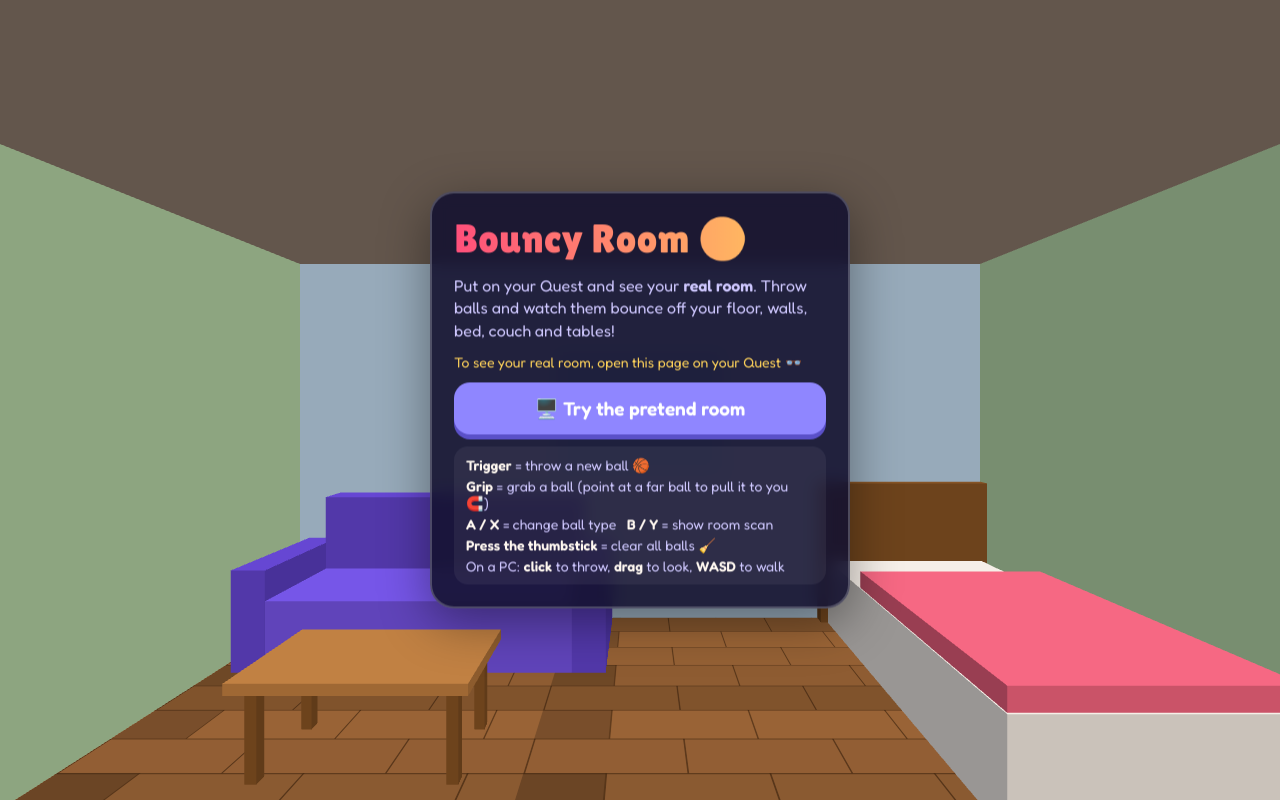
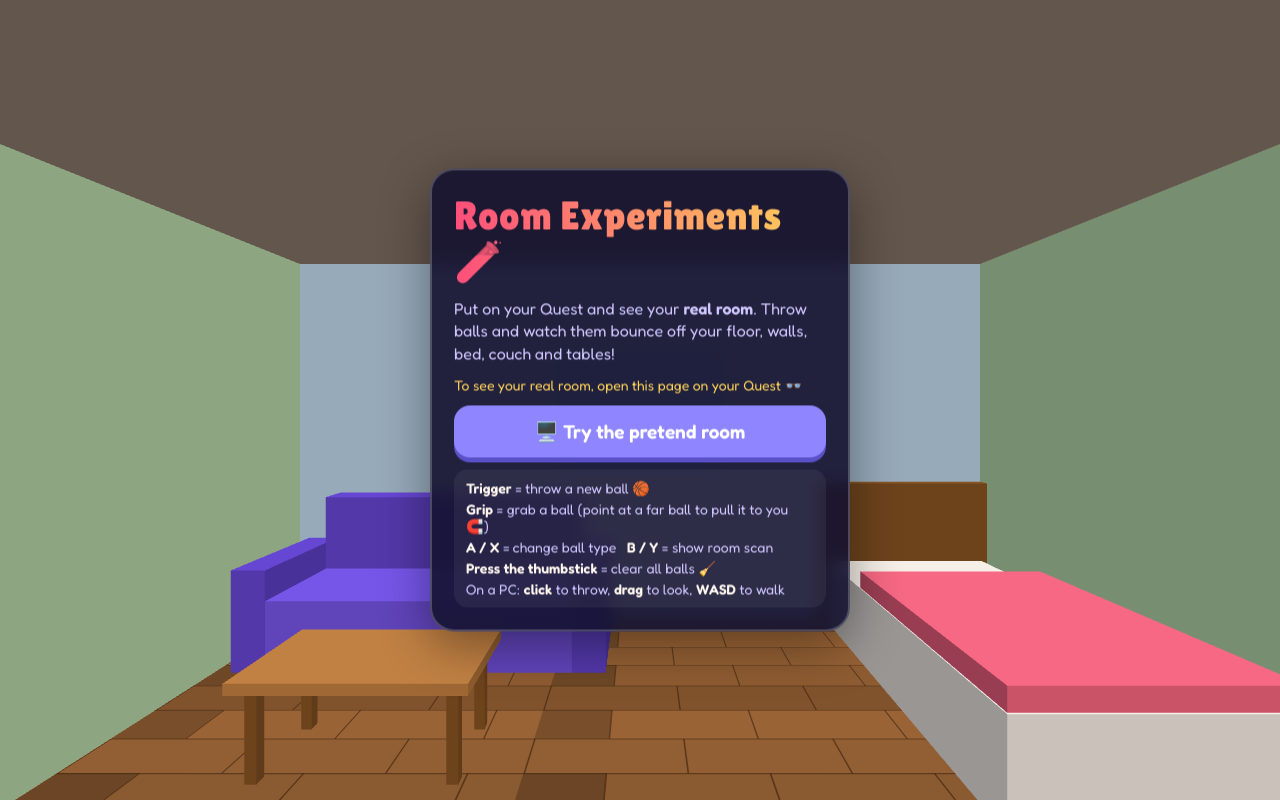
Before and after one commit to isaacochoa529-boop/PNP, a plain HTML site: page vr-room/index.html in a window 1280 px wide. Drawn offline with nearby package versions, Linux system fonts and the light colour scheme; animation ran at ten frames a second.

Commit message:
Rename Bouncy Room to Room Experiments (#84)
* Bouncy Room: new mixed-reality game, balls bounce off your real room (Quest passthrough + room scan)

Co-Authored-By: Claude Opus 5.5 <noreply@anthropic.com>
Claude-Session: https://claude.ai/code/session_019JWVu92JJVBgY8ocVdw32M

* Rename Bouncy Room to Room Experiments

Co-Authored-By: Claude Opus 5.5 <noreply@anthropic.com>
Claude-Session: https://claude.ai/code/session_019JWVu92JJVBgY8ocVdw32M

---------

Co-authored-by: Claude <noreply@anthropic.com>

```diff
--- a/vr-room/index.html
+++ b/vr-room/index.html
@@ -3,7 +3,7 @@
 <head>
 <meta charset="utf-8">
 <meta name="viewport" content="width=device-width, initial-scale=1, viewport-fit=cover">
-<title>Bouncy Room</title>
+<title>Room Experiments</title>
 <link rel="preconnect" href="https://fonts.googleapis.com">
 <link rel="stylesheet" href="https://fonts.googleapis.com/css2?family=Lilita+One&family=Fredoka:wght@400;600&display=swap">
 <style>
@@ -63,7 +63,7 @@ button.big:active { transform: translateY(4px); box-shadow: 0 1px 0 #b8901f; }
 <div id="stage"></div>
 
 <div class="card" id="start">
-  <h1>Bouncy Room 🏀</h1>
+  <h1>Room Experiments 🧪</h1>
   <p>Put on your Quest and see your <b>real room</b>. Throw balls and watch them bounce off your floor, walls, bed, couch and tables!</p>
   <button class="big" id="goAR" hidden>🥽 Play in my real room</button>
   <div id="note" hidden>To see your real room, open this page on your Quest 👓</div>
```
